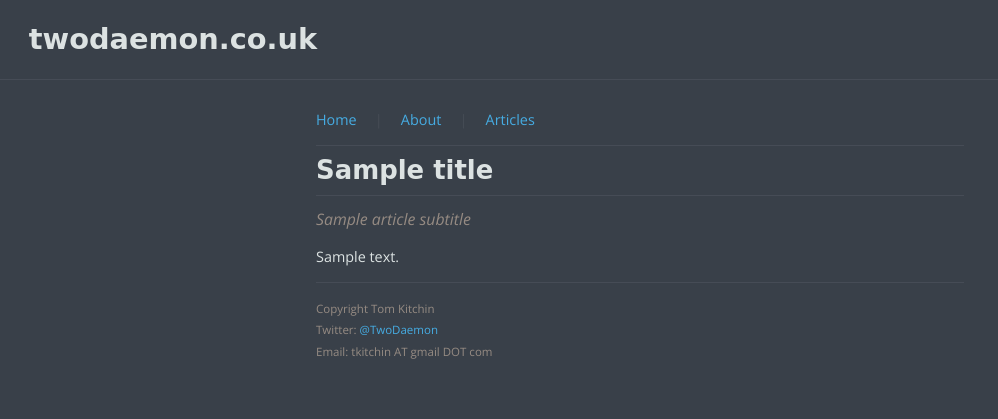
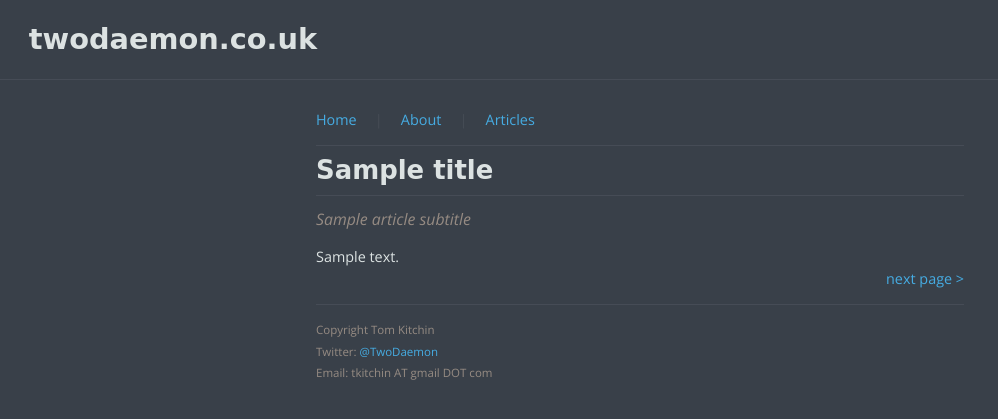
Before and after one commit to TwoDaemon/twodaemon, a Flask app: template twodaemon/templates/article.html in a window 1280 px wide. Shown: the top 419 px of the page, without its empty margins (0-998 px from the left). Run offline with Flask 2, Linux system fonts and the light colour scheme; the template is opened without the code that fills it: most values are stand-ins (such as "Sample title", 1, 10 or a date in 2020); some web fonts are replaced.

Commit message:
Add prev/next links on articles.

```diff
--- a/twodaemon/article.py
+++ b/twodaemon/article.py
@@ -55,6 +55,12 @@ class Article(object):
             "page_number": page_number,
             "page_content": self._load_page_content(page_config),
         })
+        # Add previous and next pages.
+        if page_number > 1:
+            page['prev_page_url'] = url_for('article_single', article_name=self.name, page_number=page_number - 1)
+        if page_number < page['page_count']:
+            page['next_page_url'] = url_for('article_single', article_name=self.name, page_number=page_number + 1)
+
         return page
 
     def _check_article_directory(self):
--- a/twodaemon/static/css/sass/_body.scss
+++ b/twodaemon/static/css/sass/_body.scss
@@ -37,6 +37,16 @@ h4 {
     }
 }
 
+.article-nav {
+    .left, .right {
+        display: inline-block;
+    }
+
+    .right {
+        float: right;
+    }
+}
+
 .subtitle {
     margin-bottom: 1em;
     color: $secondary-colour;
--- a/twodaemon/static/css/style.css
+++ b/twodaemon/static/css/style.css
@@ -266,6 +266,11 @@ h4 {
   padding: 0.5em;
   margin-bottom: 0.5em; }
 
+.article-nav .left, .article-nav .right {
+  display: inline-block; }
+.article-nav .right {
+  float: right; }
+
 .subtitle {
   margin-bottom: 1em;
   color: #968b83;
--- a/twodaemon/templates/article.html
+++ b/twodaemon/templates/article.html
@@ -3,4 +3,11 @@
 {% block content %}
     {% if article_subtitle %}<div class="subtitle">{{ article_subtitle }}</div>{% endif %}
     {{ page_content }}
+    <div class="article-nav clearfix">
+        {% if prev_page_url %}
+        <div class="left"><a href="{{ prev_page_url }}">&lt; previous page</a></div>
+        {% endif %}
+        {% if next_page_url %}
+        <div class="right"><a href="{{ next_page_url }}">next page &gt;</a></div>
+        {% endif %}
 {% endblock %}
```
Also changed, not shown: twodaemon/static/css/sass/_footer.scss (line endings or trailing spaces).
